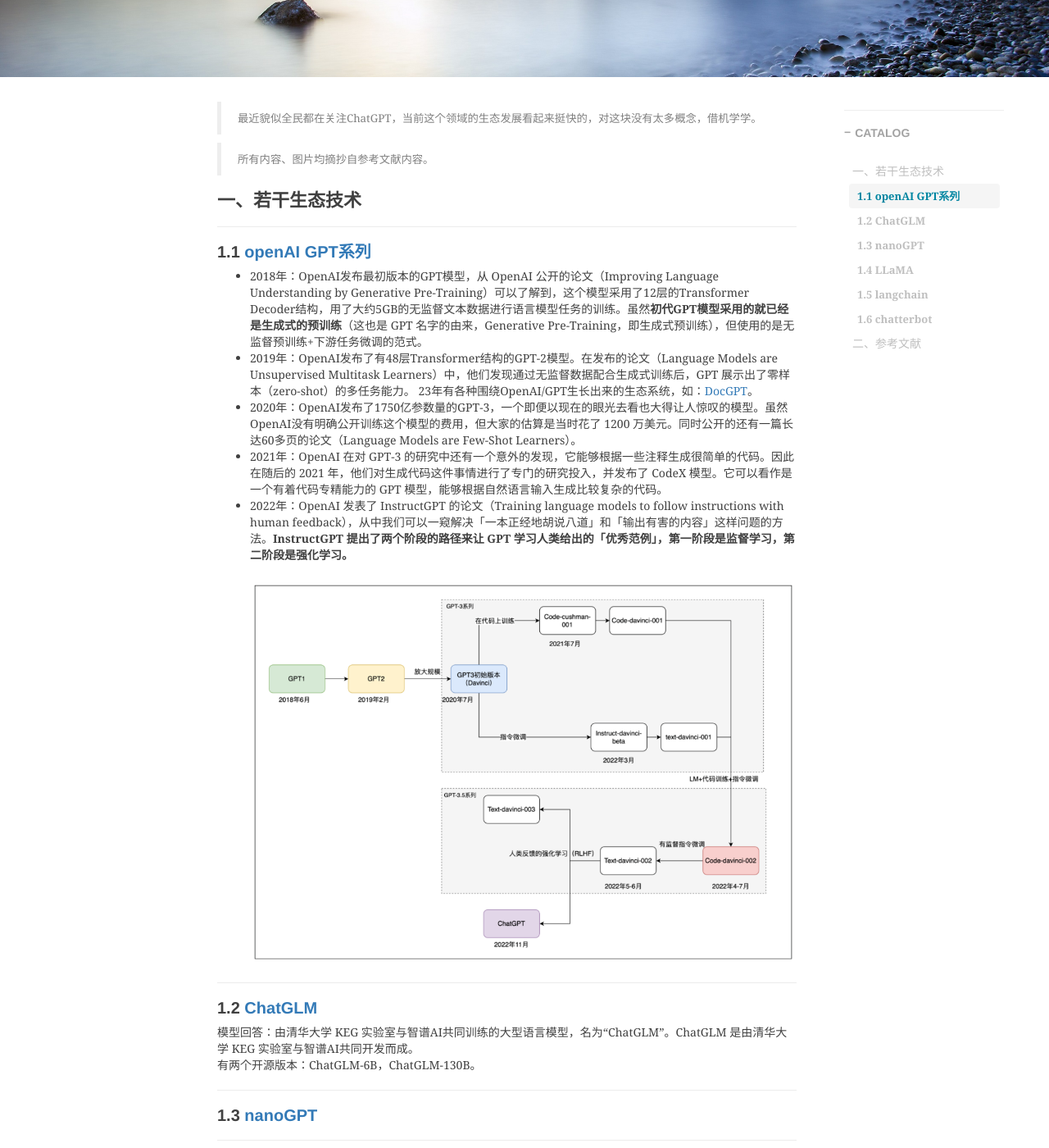
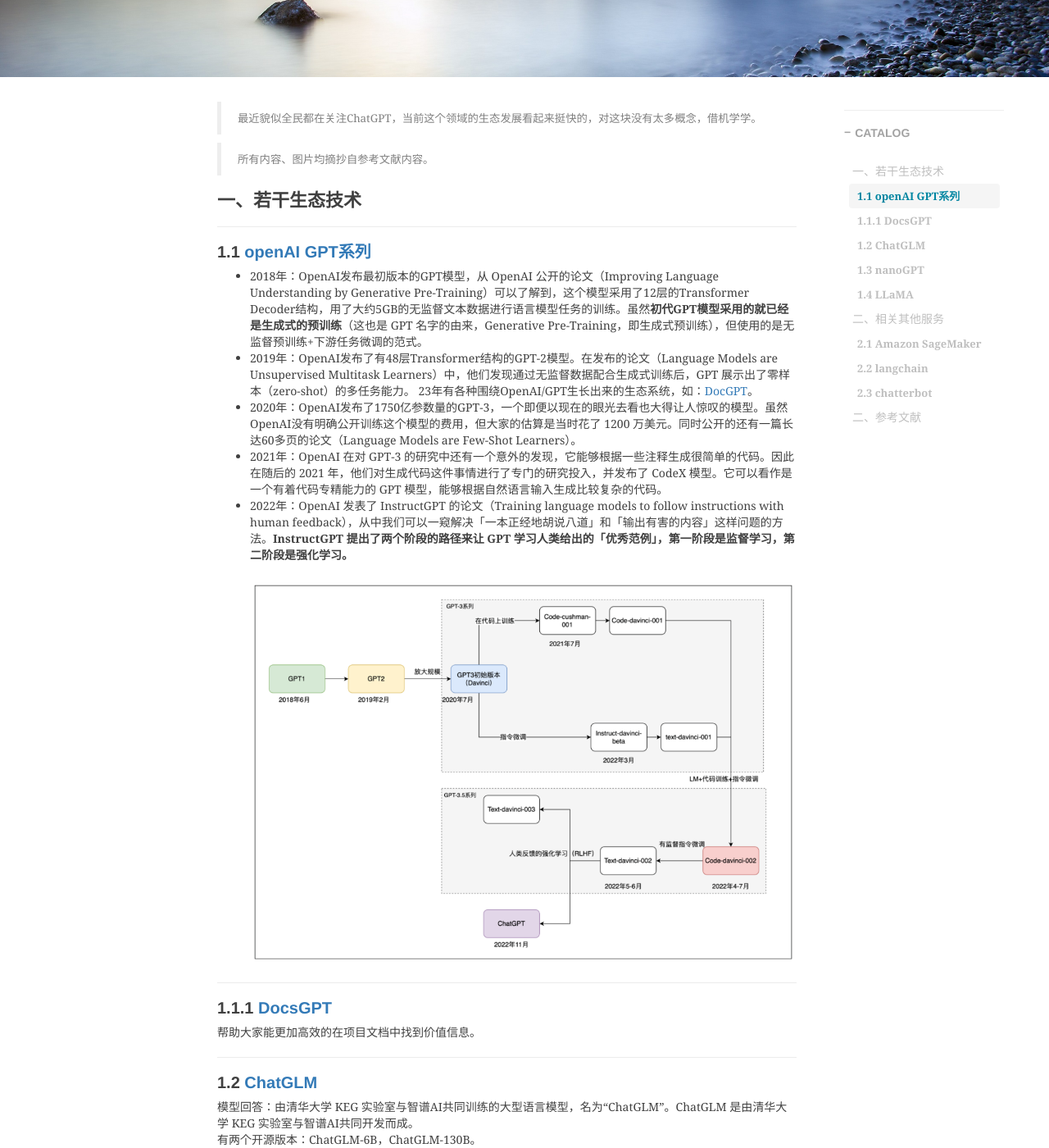
Before and after one commit to shihai1991/shihai1991.github.io, a Jekyll site: the page built from _posts/2023-02-16-openai生态调研.md, in a window 1280 px wide and 1400 px high, scrolled down 361 px. Shown: the whole window at 82% size. Built offline with Jekyll 4.4.1, drawn with Linux system fonts in a browser that asks for light colours; nearby versions of some CDN libraries; comment, search, counter and statistics services are not loaded; some of the changed text lies outside the part shown.

Commit message:
Update 2023-02-16-openai生态调研.md

```diff
--- a/_posts/2023-02-16-openai生态调研.md
+++ b/_posts/2023-02-16-openai生态调研.md
@@ -23,6 +23,9 @@
 - 2022年：OpenAI 发表了 InstructGPT 的论文（Training language models to follow instructions with human feedback），从中我们可以一窥解决「一本正经地胡说八道」和「输出有害的内容」这样问题的方法。**InstructGPT 提出了两个阶段的路径来让 GPT 学习人类给出的「优秀范例」，第一阶段是监督学习，第二阶段是强化学习。**
 ![]({{site.baseurl}}/img/2023/Q2/20230410-GPT.jpg)
 
+## 1.1.1 [DocsGPT](https://github.com/arc53/DocsGPT)
+帮助大家能更加高效的在项目文档中找到价值信息。
+
 ## 1.2 [ChatGLM](https://chatglm.cn/blog)
 模型回答：由清华大学 KEG 实验室与智谱AI共同训练的大型语言模型，名为“ChatGLM”。ChatGLM 是由清华大学 KEG 实验室与智谱AI共同开发而成。
 有两个开源版本：ChatGLM-6B，ChatGLM-130B。
@@ -32,9 +35,13 @@
 ## 1.4 [LLaMA](https://github.com/facebookresearch/llama)
 meta开源的ChatGPT模型。
 
-## 1.5 [langchain](https://langchain.readthedocs.io/en/latest/)
+# 二、相关其他服务
+## 2.1 [Amazon SageMaker](https://catalog.us-east-1.prod.workshops.aws/workshops/1ac668b1-dbd3-4b45-bf0a-5bc36138fcf1/zh-CN)
+SageMaker非常明智的把注意力放到**训练模型**和**发布模型**上， 让数据科学家去做要针对的编程工作。
 
-## 1.6 [chatterbot](https://chatterbot.readthedocs.io/)
+## 2.2 [langchain](https://langchain.readthedocs.io/en/latest/)
+
+## 2.3 [chatterbot](https://chatterbot.readthedocs.io/)
 
 
 
@@ -44,3 +51,4 @@
 - [ChatGPT的各项超能力从哪儿来？万字拆解追溯技术路线图来了！](https://mp.weixin.qq.com/s?__biz=MzA3MzI4MjgzMw==&mid=2650864144&idx=4&sn=1270624988d70f44d4059af7ac4ae4e0&chksm=84e53e6eb392b7785418e8257952284cfe6dd801d84404958fb917c461da792039626e172c31&scene=21#wechat_redirect)
 - [ChatGLM](https://chatglm.cn/blog)
 - [ChatGLM-6B](https://github.com/THUDM/ChatGLM-6B)
+- [如何看待亚马逊最新发布的 SageMaker？](https://www.zhihu.com/question/263394266)
```
